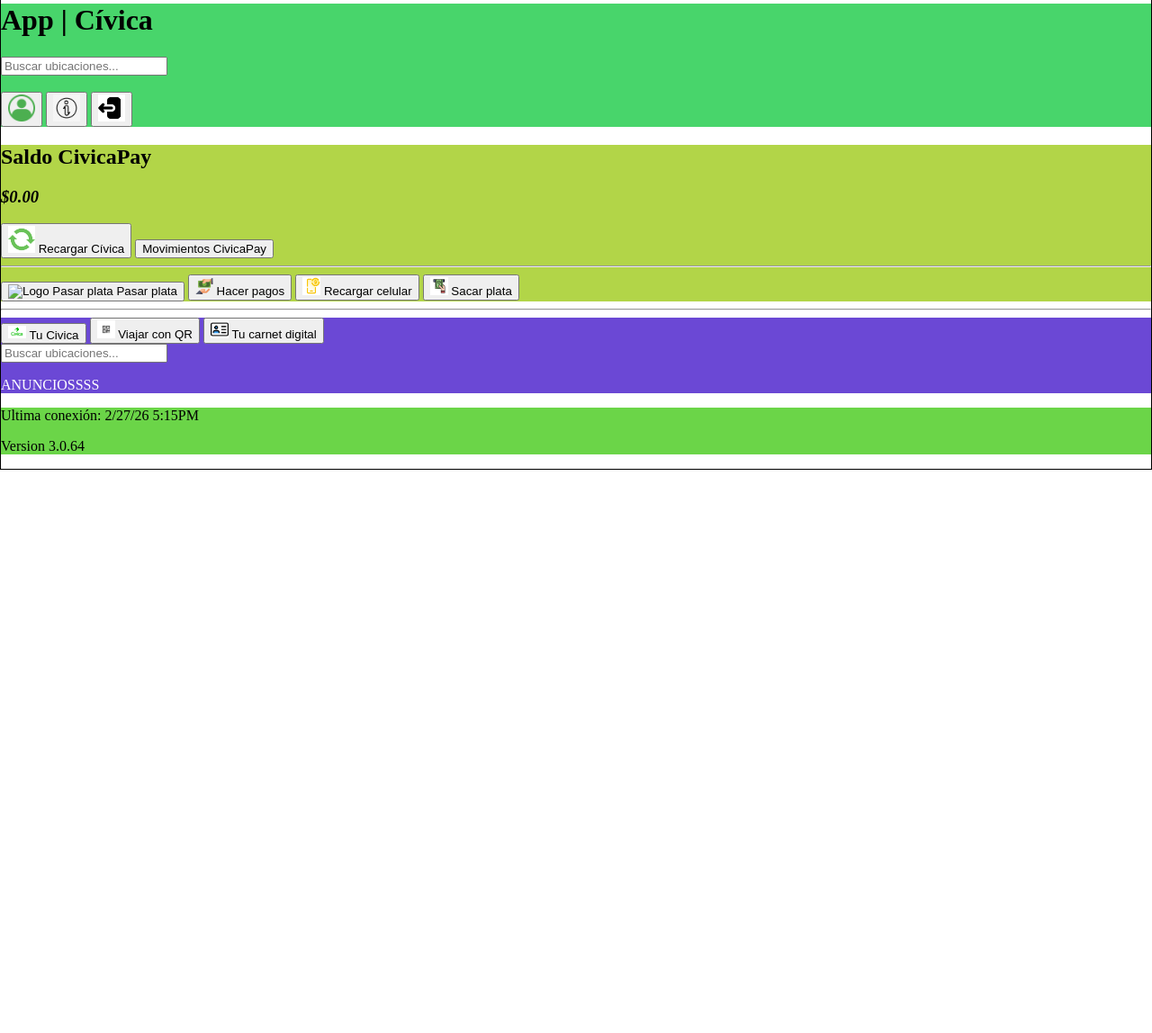
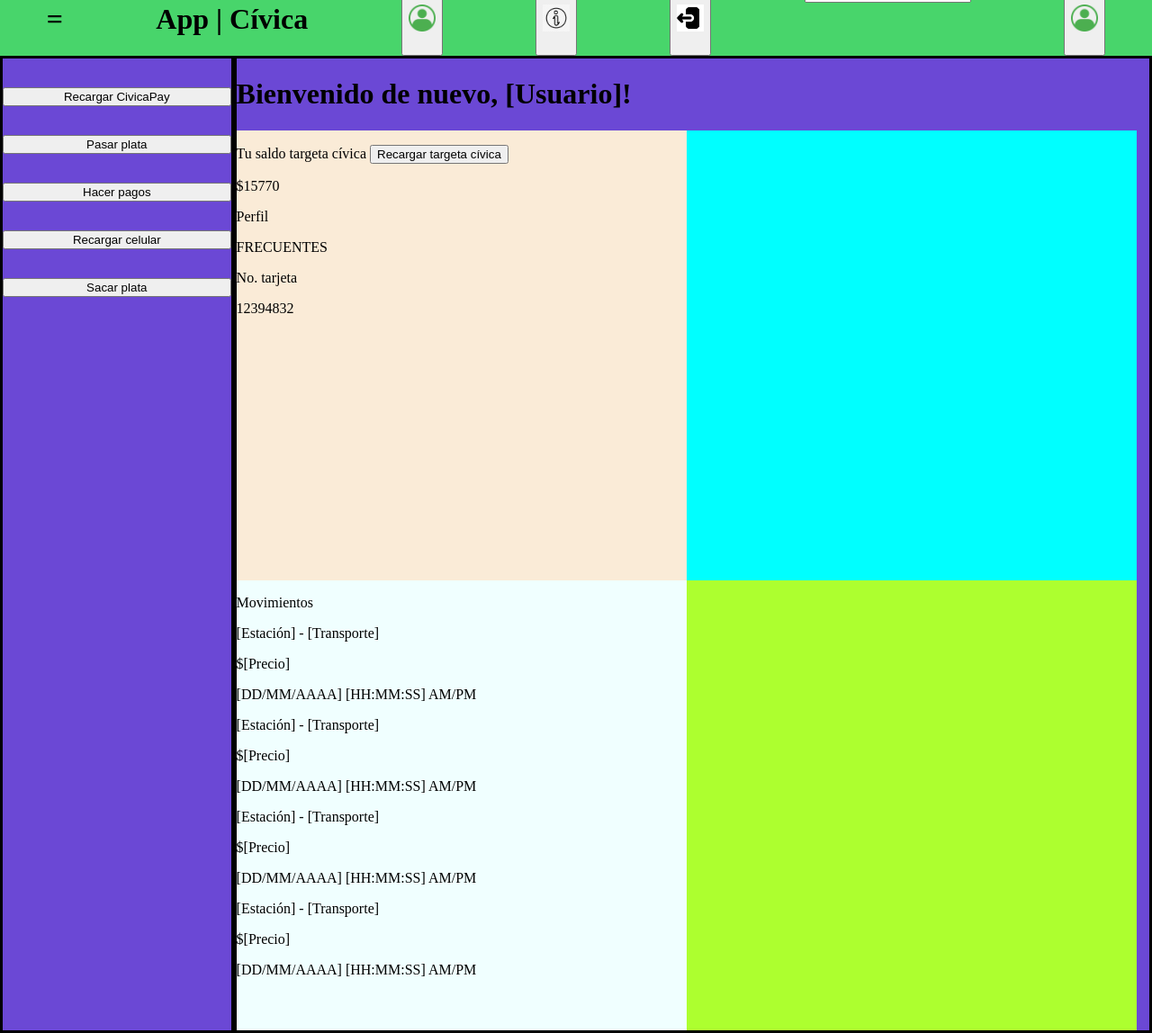
Before and after one commit to SRamirez967/WebDevProyects, a plain HTML site: page IntentoAppCivica/index.html in a window 1280 px wide. Shown: the part 18-1166 px from the top of the page at 90% size. Before the commit the page ends 800 px from the top, so only its background shows below. Drawn offline with Linux system fonts and the light colour scheme.

Commit message:
Cambios página principal
Se cambió un poco la estructura de la página principal para adaptarla mejor a la vista de computador

```diff
--- a/IntentoAppCivica/index.html
+++ b/IntentoAppCivica/index.html
@@ -9,14 +9,8 @@
 <body>
     <div id="menubar">
         <!-- Nombre de la aplicación -->
+        <h1>=</h1>
         <h1>App | Cívica</h1>
-
-        <!-- Agregamos un form que será la barra de búsqueda de ubicaciones -->
-        <form>
-            <input type="text" placeholder="Buscar ubicaciones...">
-        </form>
-
-        <br>
 
         <!-- Agregamos 3 botones: Usuario, Ayuda y Salir
         Usuario: Ver información del usuario, beneficios de viaje y cambio de contraseña
@@ -32,69 +26,73 @@
         <button>
             <img src="/imgs/salir.png" title="Salir" alt="Logo salir" width="30">
         </button>
-    </div>
 
-    <div id="civicapay">
-        <!-- Aquí se puede consultar el saldo de CivicaPay -->
-        <h2>Saldo CivicaPay</h2>
-        <h3><i>$0.00</i></h3>
-
-        <!-- Opción para recargar CivicaPay -->
-        <button>
-            <img src="/imgs/recargar.png" title="Recargar Cívica" alt="Logo Recargar Civica" width="30">
-            Recargar Cívica
-        </button>
-        <!-- Ver los movimientos recientes de CivicaPay-->
-        <button>Movimientos CivicaPay</button>
-
-        <hr>
-
-        <button>
-            <img src="/imgs/transferirPlata.png" title="Pasar plata" alt="Logo Pasar plata" width="20">
-            Pasar plata
-        </button>
-        <button>
-            <img src="/imgs/realizarPagos.png" title="Hacer pagos" alt="Logo Hacer pagos" width="20">
-            Hacer pagos
-        </button>
-        <button>
-            <img src="/imgs/recargarCelular.jpg" title="Recargar celular" alt="Logo Recargar celular" width="20">
-            Recargar celular
-        </button>
-        <button>
-            <img src="/imgs/sacarPlata.png" title="Sacar plata" alt="Logo Sacar plata" width="20">
-            Sacar plata
-        </button>
-    </div>
-
-    <hr>
-
-    <div id="civica">
-        <button>
-            <img src="/imgs/civica.png" title="Tu Civica" alt="Logo Civica" width="20">
-            Tu Civica
-        </button>
-        <button>
-            <img src="/imgs/viajarQR.avif" title="Viajar con QR" alt="Logo Viajar con QR" width="20">
-            Viajar con QR
-        </button>
-        <button>
-            <img src="/imgs/carnet.png" title="Carnet digital" alt="Logo Carnet digital" width="20">
-            Tu carnet digital
-        </button>
-
+        <!-- Agregamos un form que será la barra de búsqueda de ubicaciones -->
         <form>
             <input type="text" placeholder="Buscar ubicaciones...">
         </form>
 
-        <p>ANUNCIOSSSS</p>
+        <!-- Opciones de usuario -->
+        <button>
+            <img src="/imgs/logoUsuario.png" title="Usuario" alt="Logo usuario" width="30">
+        </button>
     </div>
 
-    <div id="piepagina">
-        <p>Ultima conexión: 2/27/26 5:15PM</p>
-        <p>Version 3.0.64</p>
+    <div id="main">
+        <div id="sidebar">
+            <!-- Buttons on the sidebar -->
+            <button class="bside">Recargar CivicaPay</button>
+            <button class="bside">Pasar plata</button>
+            <button class="bside">Hacer pagos</button>
+            <button class="bside">Recargar celular</button>
+            <button class="bside">Sacar plata</button>
+        </div>
+        <div id="info">
+            <h1>Bienvenido de nuevo, [Usuario]!</h1>
+            <div id="top">
+                <div id="tleft">
+                    <p>Tu saldo targeta cívica</h1>
+                    <button>Recargar targeta cívica</button>
+                    <p>$15770</p>
+                    <p>Perfil</p>
+                    <p>FRECUENTES</p>
+                    <p>No. tarjeta</p>
+                    <p>12394832</p>
+                </div>
+                <div id="tright"></div>
+            </div>
+            <div id="bottom">
+                <div id="bleft">
+                    <p>Movimientos</p>
+                    <div class="movimientos">
+                        <p>[Estación] - [Transporte]</p>
+                        <p>$[Precio]</p>
+                        <p>[DD/MM/AAAA] [HH:MM:SS] AM/PM</p>
+                    </div>
+
+                    <div class="movimientos">
+                        <p>[Estación] - [Transporte]</p>
+                        <p>$[Precio]</p>
+                        <p>[DD/MM/AAAA] [HH:MM:SS] AM/PM</p>
+                    </div>
+
+                    <div class="movimientos">
+                        <p>[Estación] - [Transporte]</p>
+                        <p>$[Precio]</p>
+                        <p>[DD/MM/AAAA] [HH:MM:SS] AM/PM</p>
+                    </div>
+
+                    <div class="movimientos">
+                        <p>[Estación] - [Transporte]</p>
+                        <p>$[Precio]</p>
+                        <p>[DD/MM/AAAA] [HH:MM:SS] AM/PM</p>
+                    </div>
+
+                </div>
+                <div id="bright"></div>
+            </div>
+        </div>
     </div>
-
 
 </body>
 </html>
--- a/IntentoAppCivica/style.css
+++ b/IntentoAppCivica/style.css
@@ -1,9 +1,10 @@
 body {
     margin: 0px;
-    border: 1px solid;
 }
 #menubar {
     background-color: #48D56B;
+    display: flex;
+    justify-content: space-around;
 }
 #civicapay {
     background-color: #B2D548;
@@ -15,3 +16,47 @@ body {
 #piepagina {
     background-color: #6BD548;
 }
+#main {
+    display: flex;
+}
+#sidebar {
+    border: 3px solid;
+    width: 20%;
+    background-color: #6B48D5;
+    display: flex;
+    flex-direction: column;
+}
+.bside {
+    margin-top: 32px;
+}
+#info {
+    border: 3px solid;
+    width: 80%;
+    background-color: #6B48D5;
+}
+#top {
+    display: flex;
+}
+#bottom {
+    display: flex;
+}
+#tleft {
+    background-color: antiquewhite;
+    width: 500px;
+    height: 500px;
+}
+#tright {
+    background-color: aqua;
+    width: 500px;
+    height: 500px;
+}
+#bleft {
+    background-color: azure;
+    width: 500px;
+    height: 500px;
+}
+#bright {
+    background-color: greenyellow;
+    width: 500px;
+    height: 500px;
+}
```
